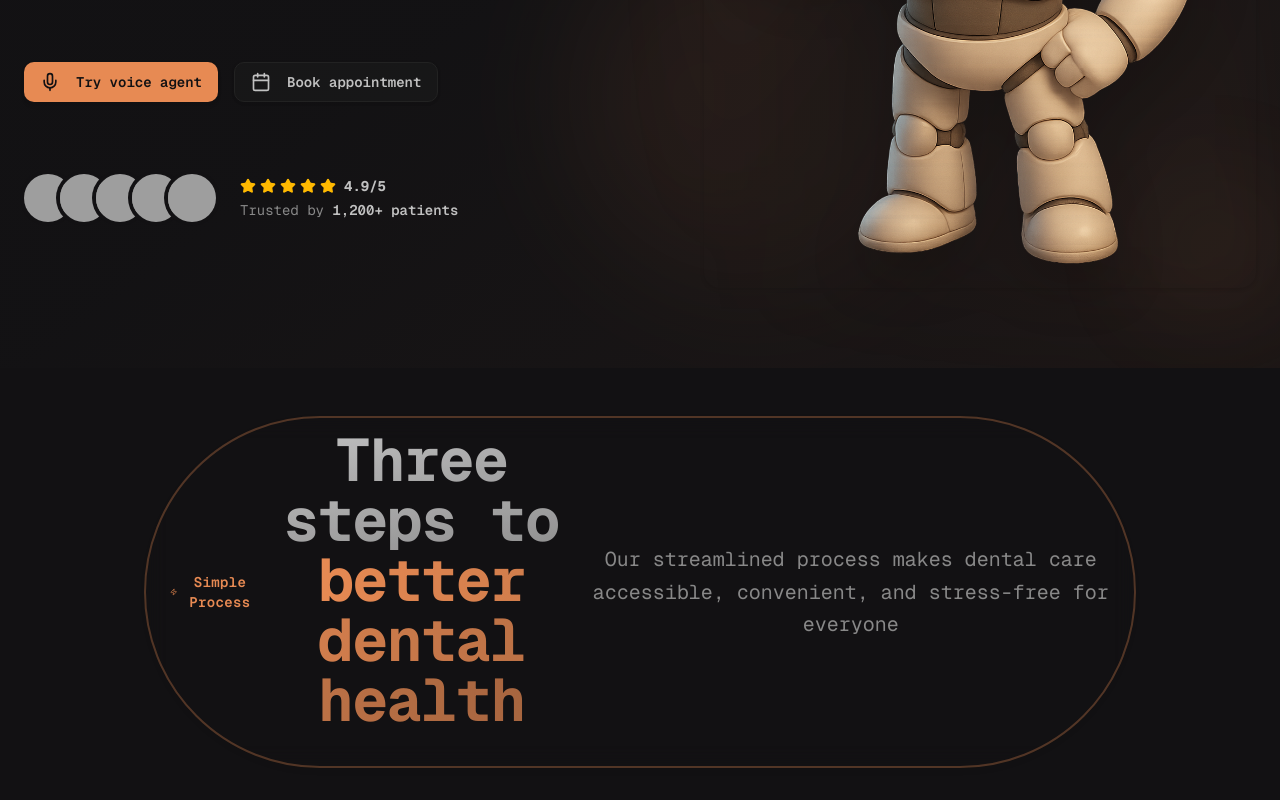
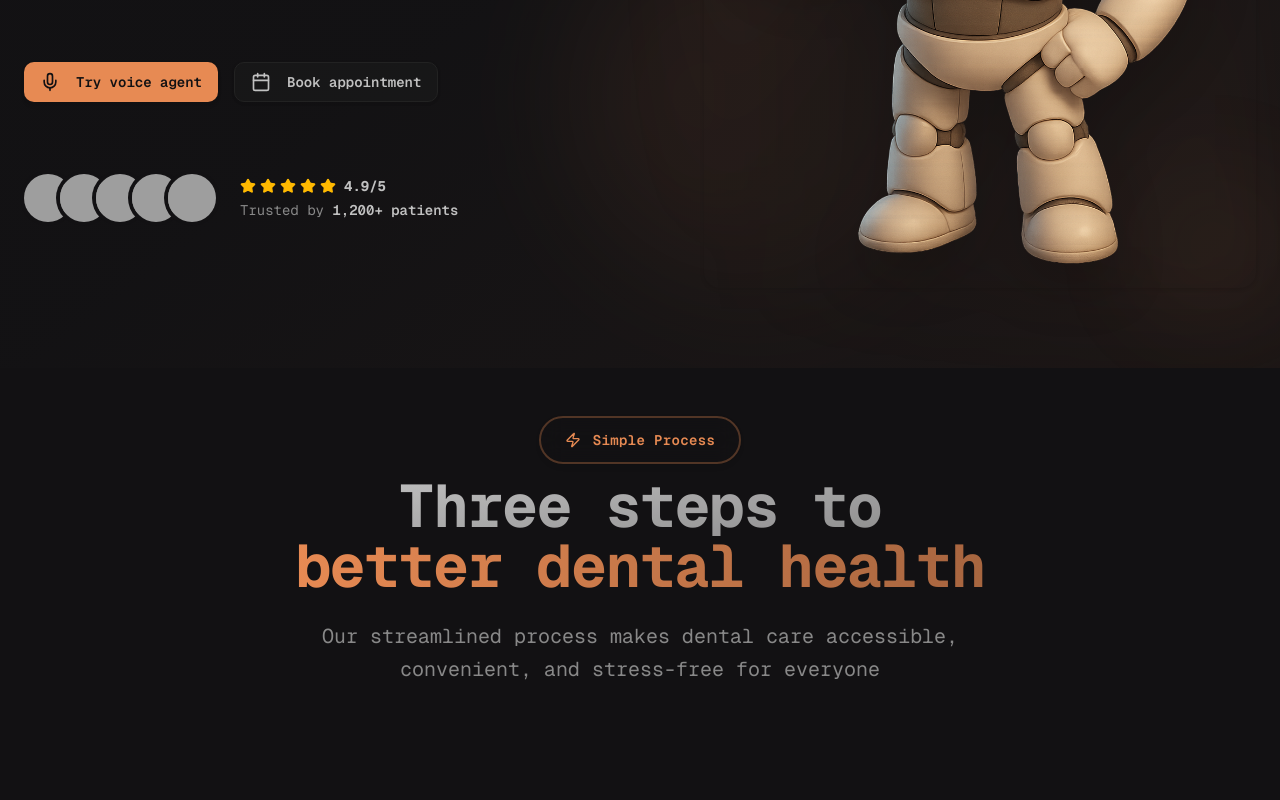
Before and after one commit to amank55/Dentalai, a Next.js app: page / in a window 1280 px wide. Shown: the part 620-1420 px from the top of the page. After the commit the page ends 1337 px from the top, so only its background shows below. Built offline with nearby package versions, Linux system fonts and the light colour scheme; grey boxes are pictures that could not be loaded.

Commit message:
Refactor HowItWorks component for improved markup structure and spacing

```diff
--- a/components/landing/howItWorks.tsx
+++ b/components/landing/howItWorks.tsx
@@ -8,7 +8,8 @@
        <div className=" text-sm font-semibold text-primary tracking-wide items-center">
                  Simple Process
     </div>
-       <h2 className="text-4xl md:text-5xl lg:text-6xl font-bold mb-6 tracking-tight">
+    </div>
+       <h2 className="text-4xl md:text-5xl lg:text-6xl font-bold mb-6 tracking-tight mt-3">
           <span className="bg-linear-to-br from-foreground to-foreground/70 bg-clip-text text-transparent">
             Three steps to
           </span>
@@ -22,7 +23,7 @@
           Our streamlined process makes dental care accessible, convenient, and stress-free for
           everyone
         </p>
-      </div>
+
    </section>
 
   )
```
